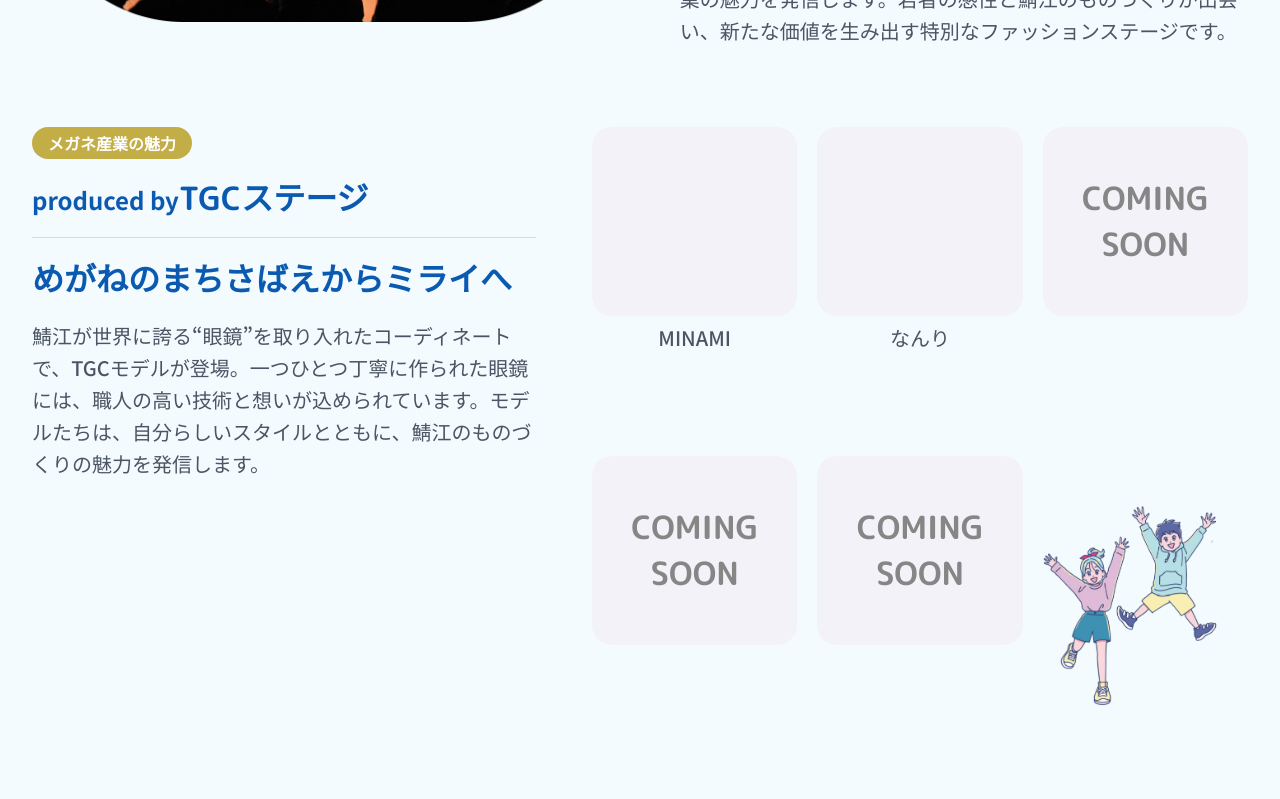
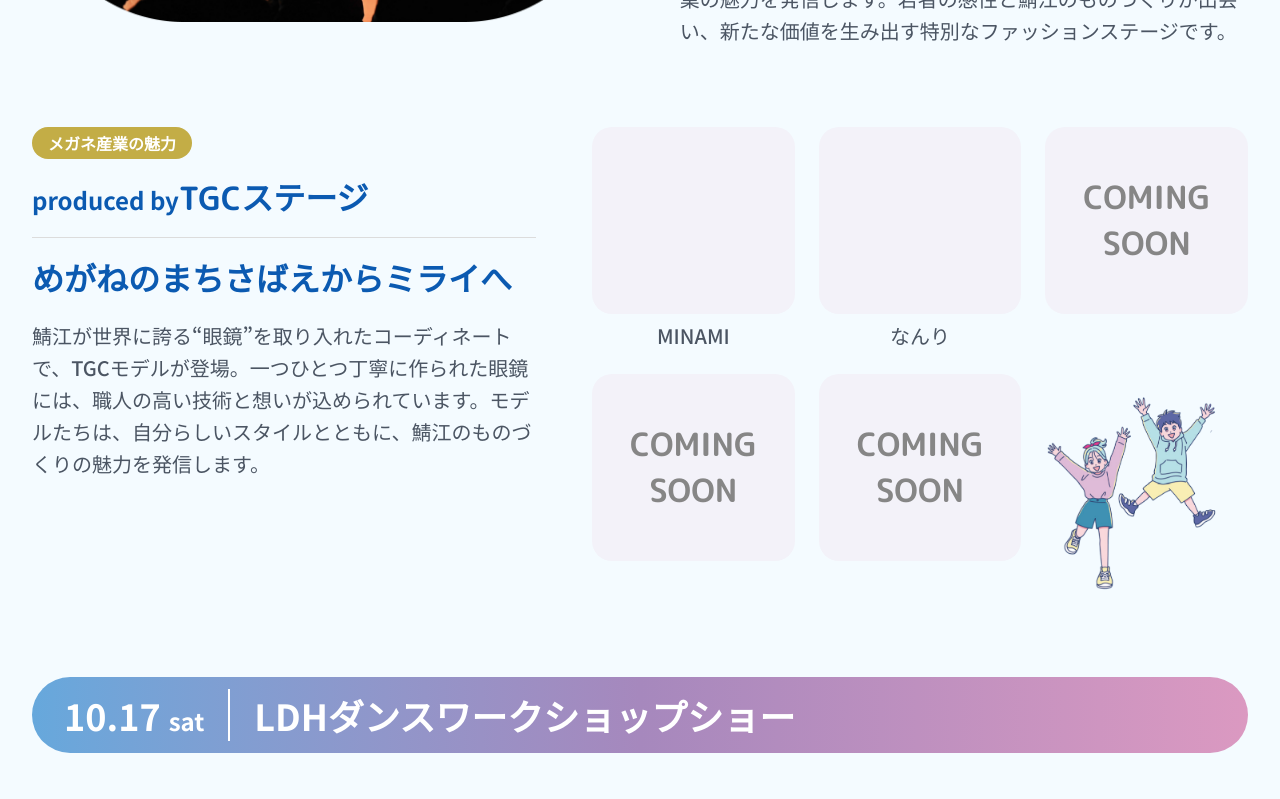
Before and after one commit to Ktjm-555/sabae-2026, a Next.js app: page / in a window 1280 px wide. Shown: the part 3580-4379 px from the top of the page. Built offline with nearby package versions, Linux system fonts and the light colour scheme.

Commit message:
めがねのまちさばえからミライへの画像の余白修正

```diff
--- a/src/components/SpecialStageTgcBlock.tsx
+++ b/src/components/SpecialStageTgcBlock.tsx
@@ -13,14 +13,27 @@ function TgcModelCard({
   model: SpecialStageModel;
   className?: string;
 }) {
-  const aspectClass = model.tall
-    ? "aspect-[253/309] lg:aspect-auto lg:h-full lg:min-h-[309px]"
-    : "aspect-[246/227]";
+  if (model.tall && model.image) {
+    return (
+      <div className={`relative ${className ?? ""}`}>
+        <div className="aspect-[246/227] w-full" aria-hidden="true" />
+        <div className="absolute inset-x-0 top-0 aspect-[253/309]">
+          <Image
+            src={withBasePath(model.image)}
+            alt={model.imageAlt ?? model.name ?? "TGCモデル"}
+            fill
+            className="object-contain"
+            sizes="(max-width: 1024px) 45vw, 250px"
+          />
+        </div>
+      </div>
+    );
+  }
 
   return (
-    <div className={`${model.tall ? "flex h-full flex-col" : undefined} ${className ?? ""}`}>
+    <div className={className}>
       <div
-        className={`relative overflow-hidden rounded-[20px] ${model.noBackground ? "" : "bg-[#f3f2f9]"} ${aspectClass}`}
+        className={`relative aspect-[246/227] overflow-hidden rounded-[20px] ${model.noBackground ? "" : "bg-[#f3f2f9]"}`}
       >
         {model.image ? (
           <Image
@@ -81,7 +94,7 @@ export function SpecialStageTgcBlock({ stage }: SpecialStageTgcBlockProps) {
         </p>
       </div>
 
-      <div className="grid w-full grid-cols-2 gap-4 sm:grid-cols-3 sm:grid-rows-2 sm:gap-5 lg:w-[58%] lg:max-w-[797px]">
+      <div className="grid w-full grid-cols-2 items-start gap-x-4 gap-y-4 overflow-visible sm:grid-cols-3 sm:grid-rows-2 sm:gap-x-6 sm:gap-y-6 lg:w-[58%] lg:max-w-[797px]">
         <TgcModelCard model={models[0]} />
         <TgcModelCard model={models[1]} />
         <TgcModelCard model={models[2]} className="sm:col-start-3 sm:row-start-1" />
```
